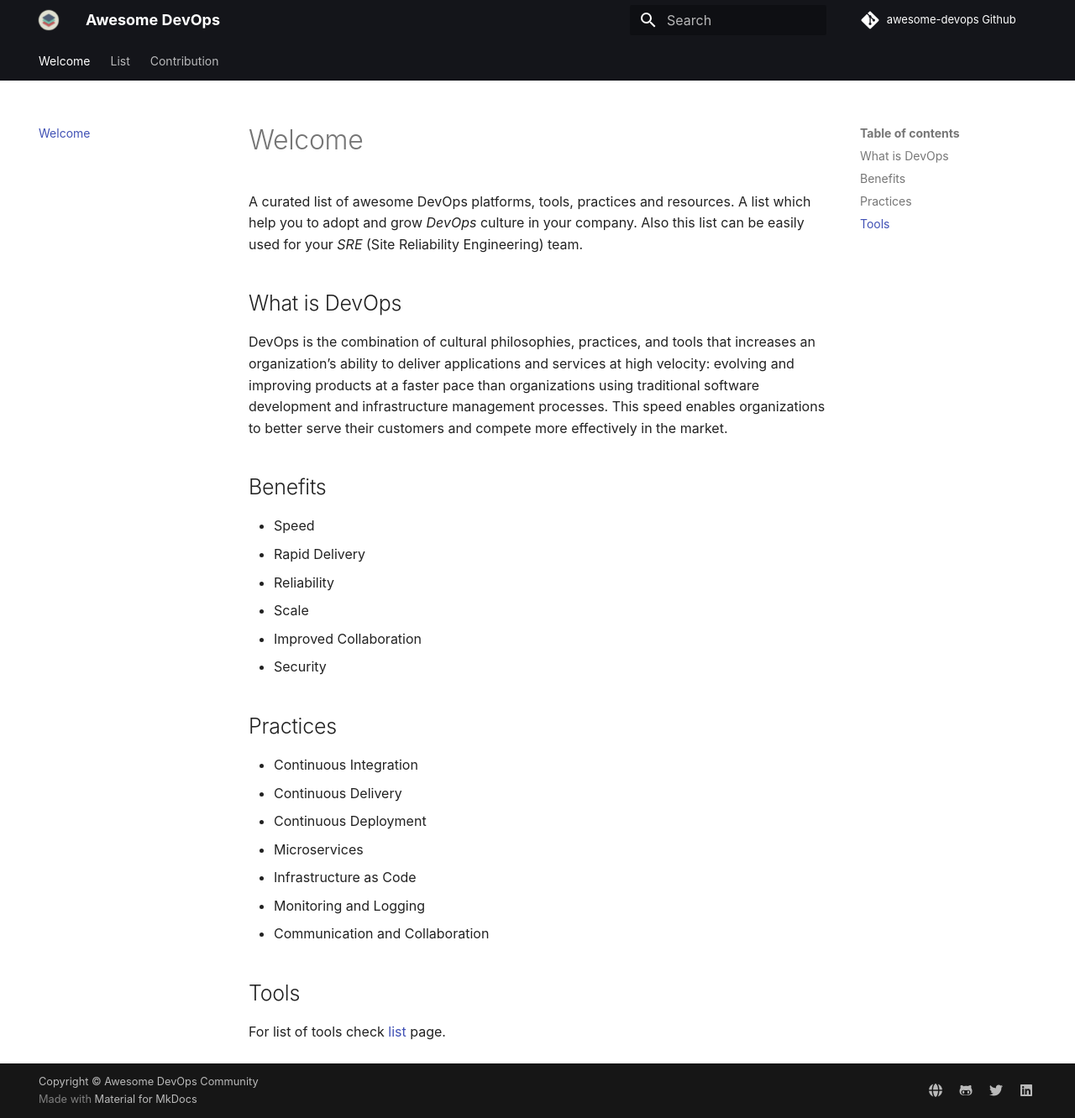
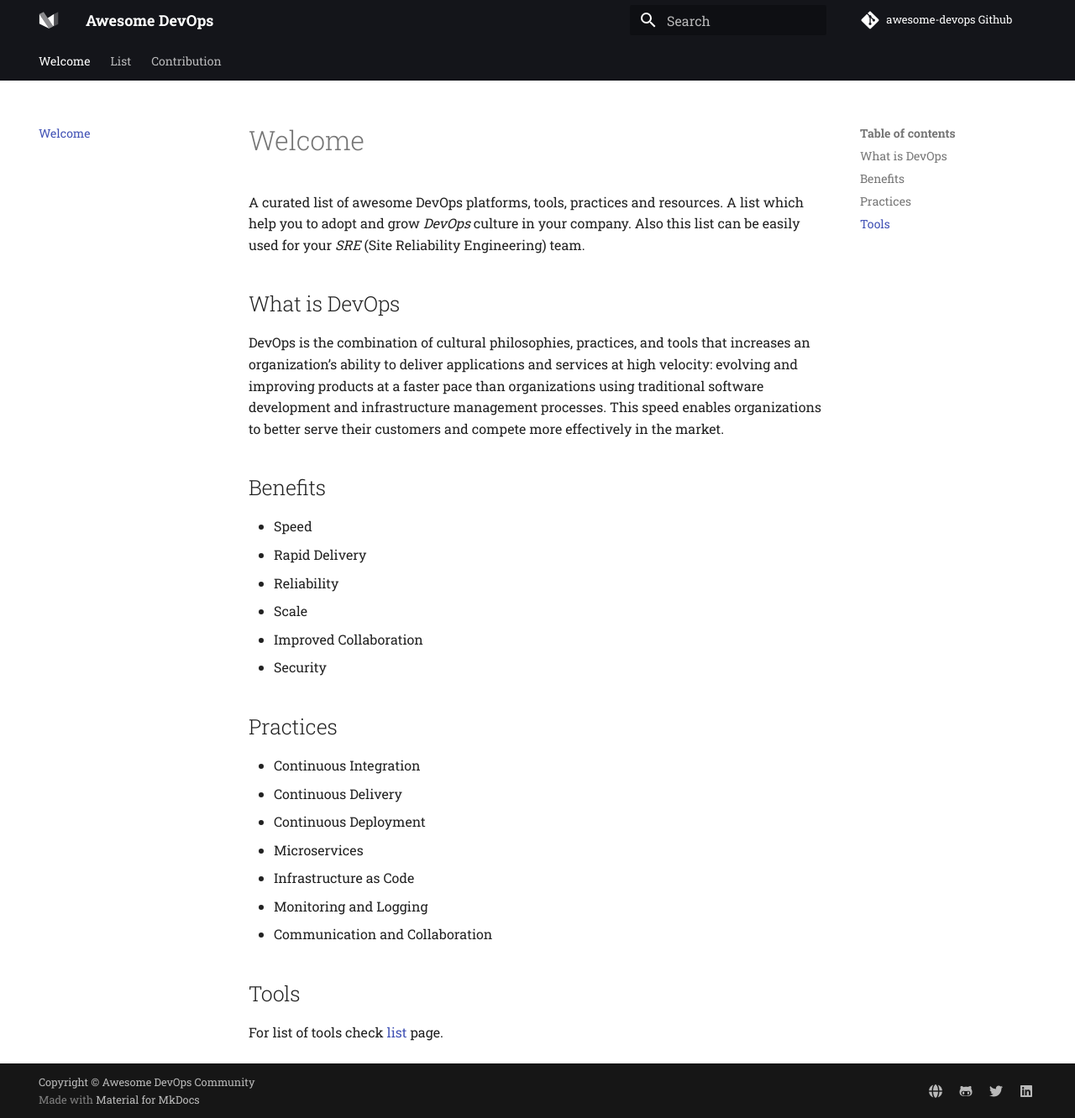
Before and after one commit to wmariuss/awesome-devops, an MkDocs documentation site: the page built from docs/index.md, in a window 1280 px wide and 1332 px high. Shown: the whole window at 84% size. Built offline with MkDocs 1.6.1 and Material for MkDocs 9.7.7, drawn with Linux system fonts in a browser that asks for light colours; comment, search, counter and statistics services are not loaded.

Commit message:
Enable more mkdocs features, change logo

```diff
--- a/mkdocs.yml
+++ b/mkdocs.yml
@@ -14,23 +14,30 @@
   name: material
   language: en
   locale: en
-  font: false
+  font:
+    text: Roboto Slab
+    code: Source Code Pro
   palette:
     primary: black
     accent: blue
-  logo: assets/logo.png
-  favicon: assets/favicon.ico
+  icon:
+    logo: logo
   features:
     - search.suggest
     - search.highlight
+    - content.code.annotate
+    - content.tooltips
+    - navigation.indexes
+    - navigation.sections
+    - navigation.tabs
+    - navigation.top
+    - navigation.tracking
+    - toc.follow
 
 # Extra
 extra:
   feature:
     tabs: true
-  font:
-    text: Roboto Slab
-    code: Source Code Pro
   social:
     - icon: fontawesome/solid/globe
       link: http://marius.xyz
@@ -61,8 +68,13 @@
 
 # Extensions
 markdown_extensions:
+  - abbr
   - admonition
+  - attr_list
+  - def_list
+  - footnotes
+  - md_in_html
+  - toc:
+      permalink: true
   - codehilite:
       guess_lang: false
-  - toc:
-      permalink: true
```
